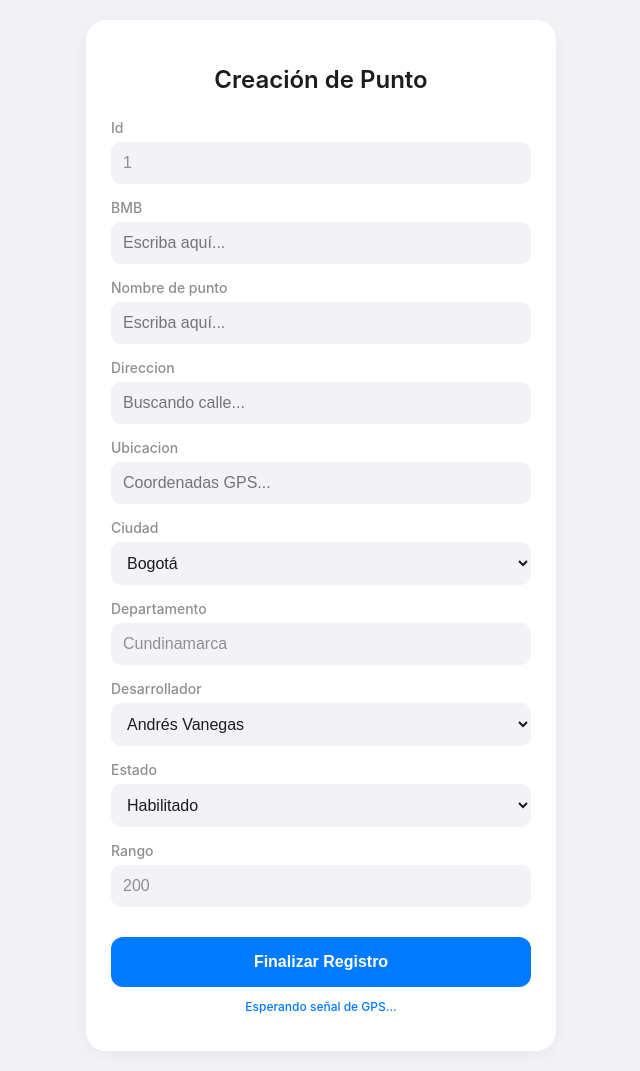
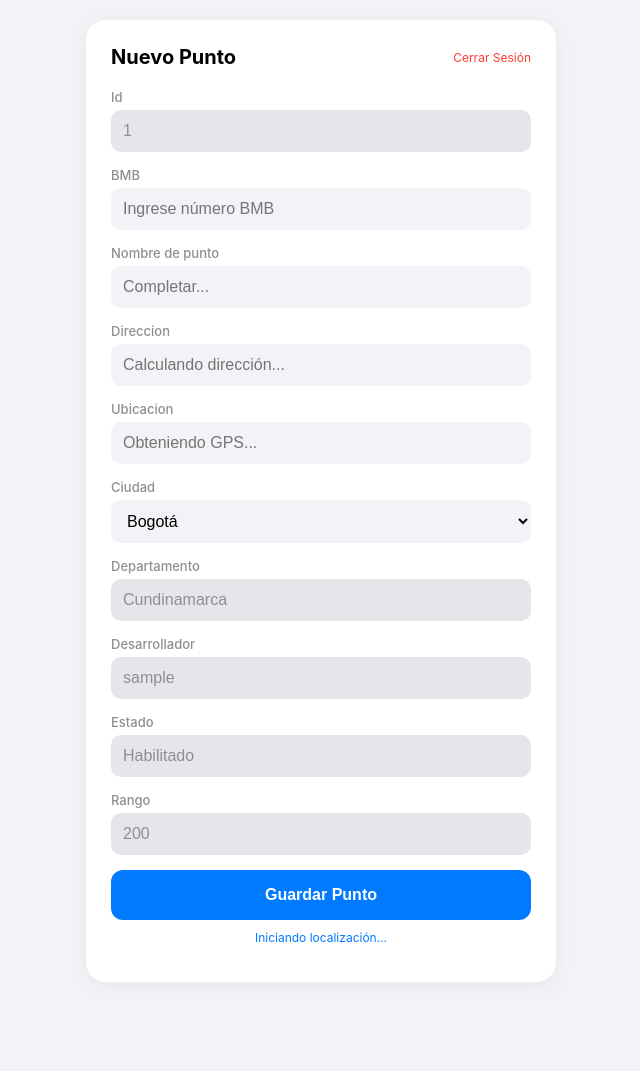
Before and after one commit to XY07-v/TRADE, a Flask app: page /index in a window 1280 px wide. Shown: the whole page, without its empty margins (319-959 px from the left). After the commit the page ends 982 px from the top, so only its background shows below. Run offline with Flask 3, Linux system fonts and the light colour scheme; the visitor is signed in with stand-in values (Sample User, id 1); data that the repository does not hold is empty.

Commit message:
Update index.html

```diff
--- a/templates/index.html
+++ b/templates/index.html
@@ -2,26 +2,29 @@
 <html lang="es">
 <head>
     <meta charset="UTF-8">
-    <meta name="viewport" content="width=device-width, initial-scale=1.0, maximum-scale=1.0, user-scalable=no">
+    <meta name="viewport" content="width=device-width, initial-scale=1.0">
     <title>Creación de Punto</title>
     <style>
         :root { --ios-bg: #F2F2F7; --ios-blue: #007AFF; }
         body { font-family: -apple-system, sans-serif; background-color: var(--ios-bg); margin: 0; padding: 20px; display: flex; justify-content: center; }
         .card { background: white; padding: 25px; border-radius: 20px; width: 100%; max-width: 420px; box-shadow: 0 4px 20px rgba(0,0,0,0.05); }
-        h2 { text-align: center; font-weight: 600; margin-bottom: 25px; color: #1c1c1e; }
+        .header { display: flex; justify-content: space-between; align-items: center; margin-bottom: 20px; }
         .group { margin-bottom: 15px; }
-        label { display: block; margin-bottom: 6px; font-size: 14px; color: #8e8e93; font-weight: 500; }
-        input, select { width: 100%; padding: 12px; border: none; border-radius: 10px; background: var(--ios-bg); font-size: 16px; box-sizing: border-box; outline: none; color: #1c1c1e; }
-        input:focus { background: #e5e5ea; }
-        input:disabled { color: #8e8e93; }
-        button { width: 100%; padding: 16px; background: var(--ios-blue); color: white; border: none; border-radius: 12px; font-size: 16px; font-weight: 600; margin-top: 15px; cursor: pointer; }
-        #status { text-align: center; font-size: 12px; color: var(--ios-blue); margin-top: 12px; font-weight: 500; }
+        label { display: block; margin-bottom: 5px; font-size: 13px; color: #8e8e93; font-weight: 500; }
+        input, select { width: 100%; padding: 12px; border: none; border-radius: 10px; background: var(--ios-bg); font-size: 16px; box-sizing: border-box; outline: none; }
+        input:disabled { background: #E5E5EA; color: #8e8e93; cursor: not-allowed; }
+        button { width: 100%; padding: 16px; background: var(--ios-blue); color: white; border: none; border-radius: 12px; font-size: 16px; font-weight: 600; cursor: pointer; }
+        #status { text-align: center; font-size: 12px; color: var(--ios-blue); margin-top: 10px; }
     </style>
 </head>
 <body>
 
 <div class="card">
-    <h2>Creación de Punto</h2>
+    <div class="header">
+        <h2 style="margin:0; font-size: 20px;">Nuevo Punto</h2>
+        <a href="/logout" style="font-size: 12px; color: #FF3B30; text-decoration: none;">Cerrar Sesión</a>
+    </div>
+
     <form id="puntoForm">
         {% for col in columnas %}
             <div class="group">
@@ -30,11 +33,14 @@
                 {% if col == "Id" %}
                     <input type="text" id="{{ col }}" value="{{ next_id }}" disabled>
 
+                {% elif col == "Desarrollador" %}
+                    <input type="text" id="{{ col }}" value="{{ usuario }}" disabled>
+
                 {% elif col == "Direccion" %}
-                    <input type="text" id="{{ col }}" placeholder="Buscando calle...">
+                    <input type="text" id="{{ col }}" placeholder="Calculando dirección..." readonly>
 
                 {% elif col == "Ubicacion" %}
-                    <input type="text" id="{{ col }}" placeholder="Coordenadas GPS..." readonly>
+                    <input type="text" id="{{ col }}" placeholder="Obteniendo GPS..." readonly>
 
                 {% elif col == "Ciudad" %}
                     <select id="{{ col }}" onchange="updateDepto()">
@@ -47,29 +53,23 @@
                 {% elif col == "Departamento" %}
                     <input type="text" id="{{ col }}" value="Cundinamarca" disabled>
 
-                {% elif col == "Desarrollador" %}
-                    <select id="{{ col }}">
-                        <option value="Andrés Vanegas">Andrés Vanegas</option>
-                        <option value="Admin">Admin</option>
-                    </select>
-
                 {% elif col == "Estado" %}
-                    <select id="{{ col }}">
-                        <option value="Habilitado">Habilitado</option>
-                        <option value="Deshabilitado">Deshabilitado</option>
-                    </select>
+                    <input type="text" id="{{ col }}" value="Habilitado" disabled>
 
                 {% elif col == "Rango" %}
                     <input type="text" id="{{ col }}" value="200" disabled>
 
+                {% elif col == "BMB" %}
+                    <input type="number" id="{{ col }}" placeholder="Ingrese número BMB" required>
+
                 {% else %}
-                    <input type="text" id="{{ col }}" placeholder="Escriba aquí...">
+                    <input type="text" id="{{ col }}" placeholder="Completar..." required>
                 {% endif %}
             </div>
         {% endfor %}
 
-        <button type="button" onclick="save()">Finalizar Registro</button>
-        <p id="status">Esperando señal de GPS...</p>
+        <button type="button" onclick="save()">Guardar Punto</button>
+        <p id="status">Iniciando localización...</p>
     </form>
 </div>
 
@@ -87,21 +87,17 @@
             navigator.geolocation.getCurrentPosition(async (p) => {
                 const lat = p.coords.latitude;
                 const lon = p.coords.longitude;
-                if(document.getElementById('Ubicacion')) document.getElementById('Ubicacion').value = `${lat}, ${lon}`;
-                document.getElementById('status').innerText = "📍 Ubicación capturada";
+                document.getElementById('Ubicacion').value = `${lat}, ${lon}`;
+                document.getElementById('status').innerText = "📍 GPS Localizado";
 
                 try {
                     const res = await fetch(`https://nominatim.openstreetmap.org/reverse?format=json&lat=${lat}&lon=${lon}`);
                     const d = await res.json();
-                    const street = d.address.road || d.address.pedestrian || "Calle detectada";
-                    const house = d.address.house_number || "";
-                    if(document.getElementById('Direccion')) document.getElementById('Direccion').value = `${street} ${house ? '# ' + house : ''}`;
+                    document.getElementById('Direccion').value = d.display_name.split(',')[0] + " " + (d.address.house_number || "");
                 } catch (e) {
-                    if(document.getElementById('Direccion')) document.getElementById('Direccion').value = "Dirección no disponible";
+                    document.getElementById('Direccion').value = "Error al obtener calle";
                 }
-            }, () => {
-                document.getElementById('status').innerText = "❌ Error: Activa el GPS";
-            }, { enableHighAccuracy: true });
+            }, null, { enableHighAccuracy: true });
         }
     }
 
@@ -120,8 +116,12 @@
         });
 
         const resJson = await resp.json();
-        alert(resJson.message);
-        if(resJson.status === 'success') location.reload();
+        if(resp.ok) {
+            alert(resJson.message);
+            location.reload();
+        } else {
+            alert("⚠️ Error: " + resJson.message);
+        }
     }
 
     window.onload = initGPS;
```
